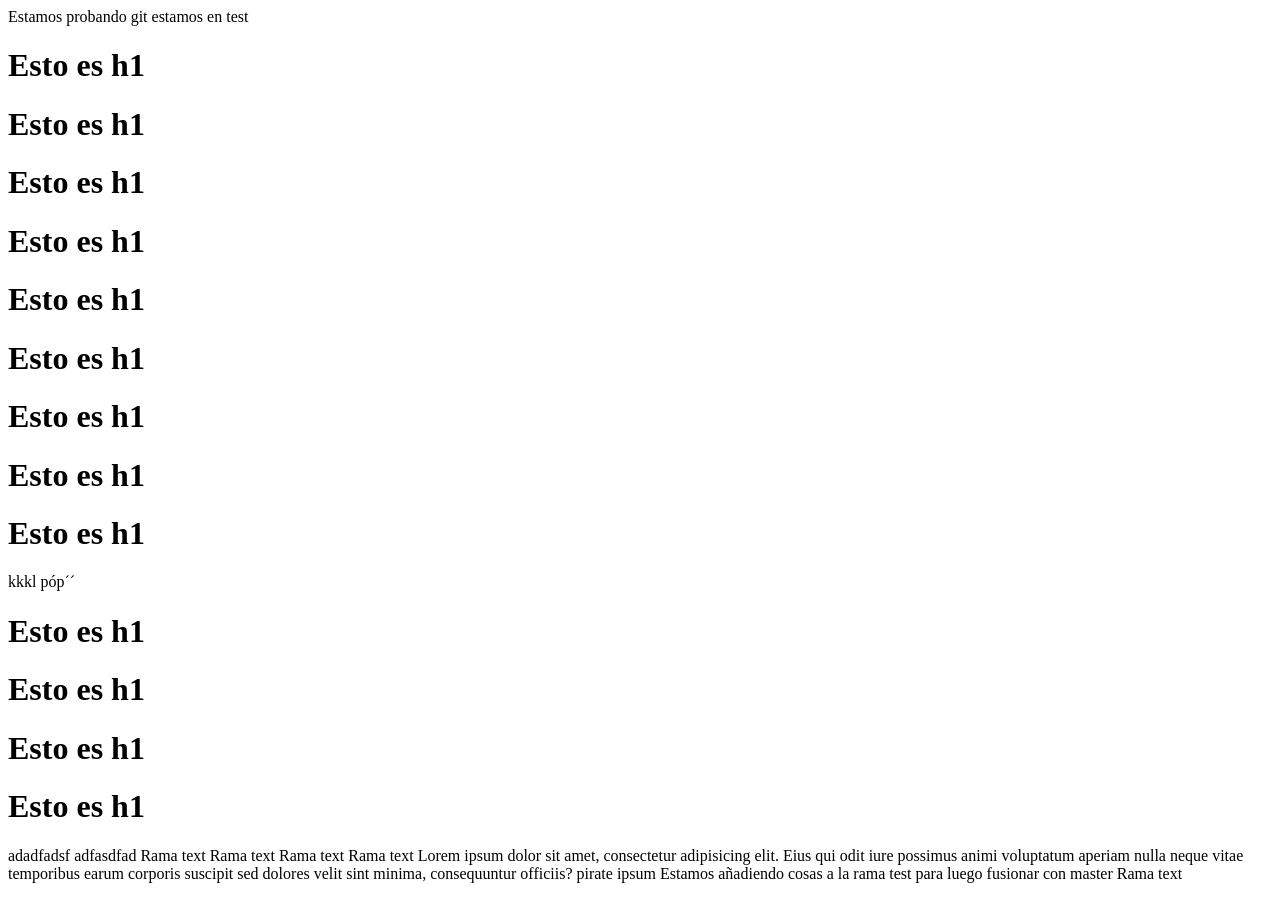
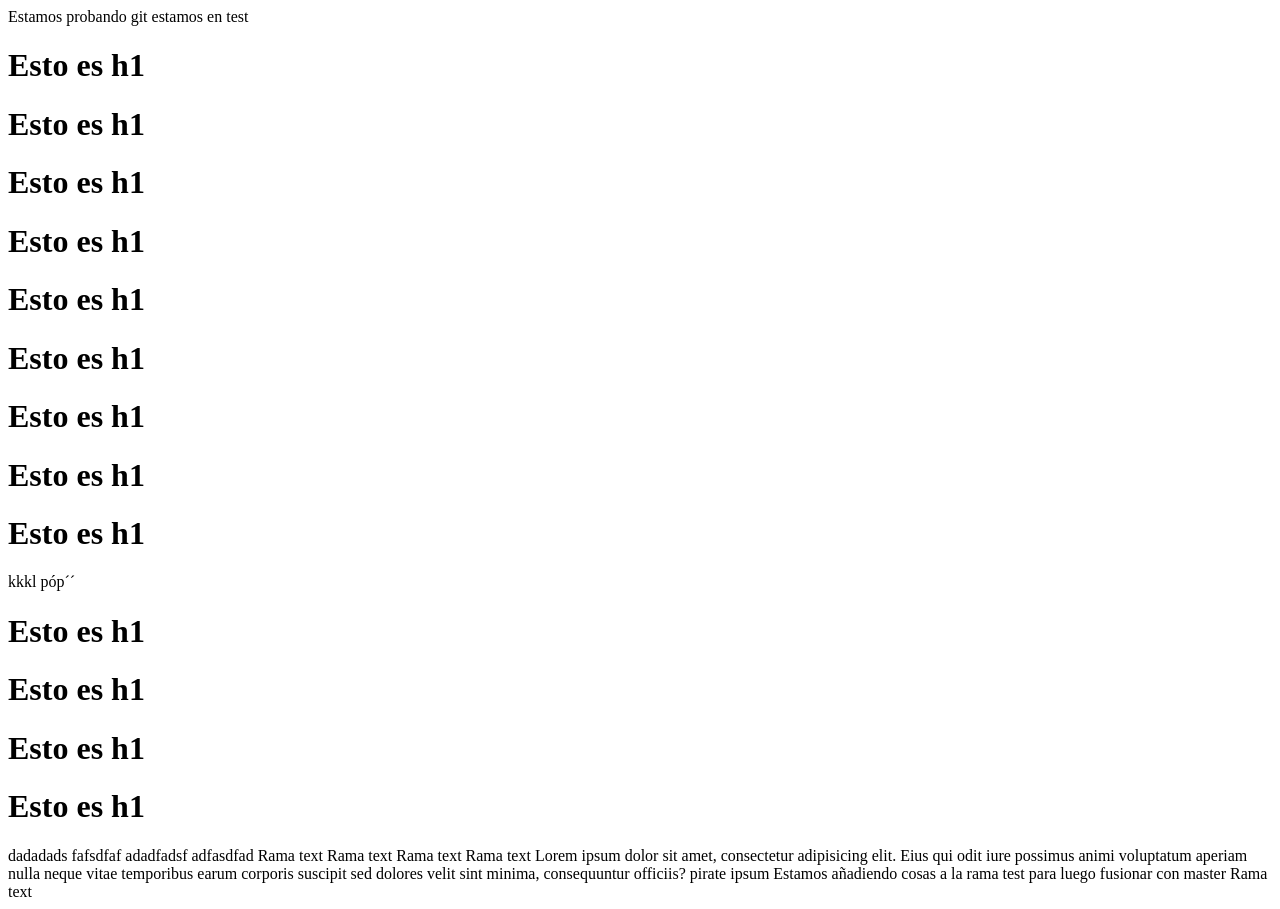
Before and after one commit to jguija2/probandogit, a plain HTML site: page index.html in a window 1280 px wide. Drawn offline with Linux system fonts and the light colour scheme.

Commit message:
kdlkajflk

```diff
--- a/index.html
+++ b/index.html
@@ -25,6 +25,8 @@
 	<h1>Esto es h1</h1>
 	<h1>Esto es h1</h1>
 	<h1>Esto es h1</h1>
+	dadadads
+	fafsdfaf
 adadfadsf
 adfasdfad
 
```
